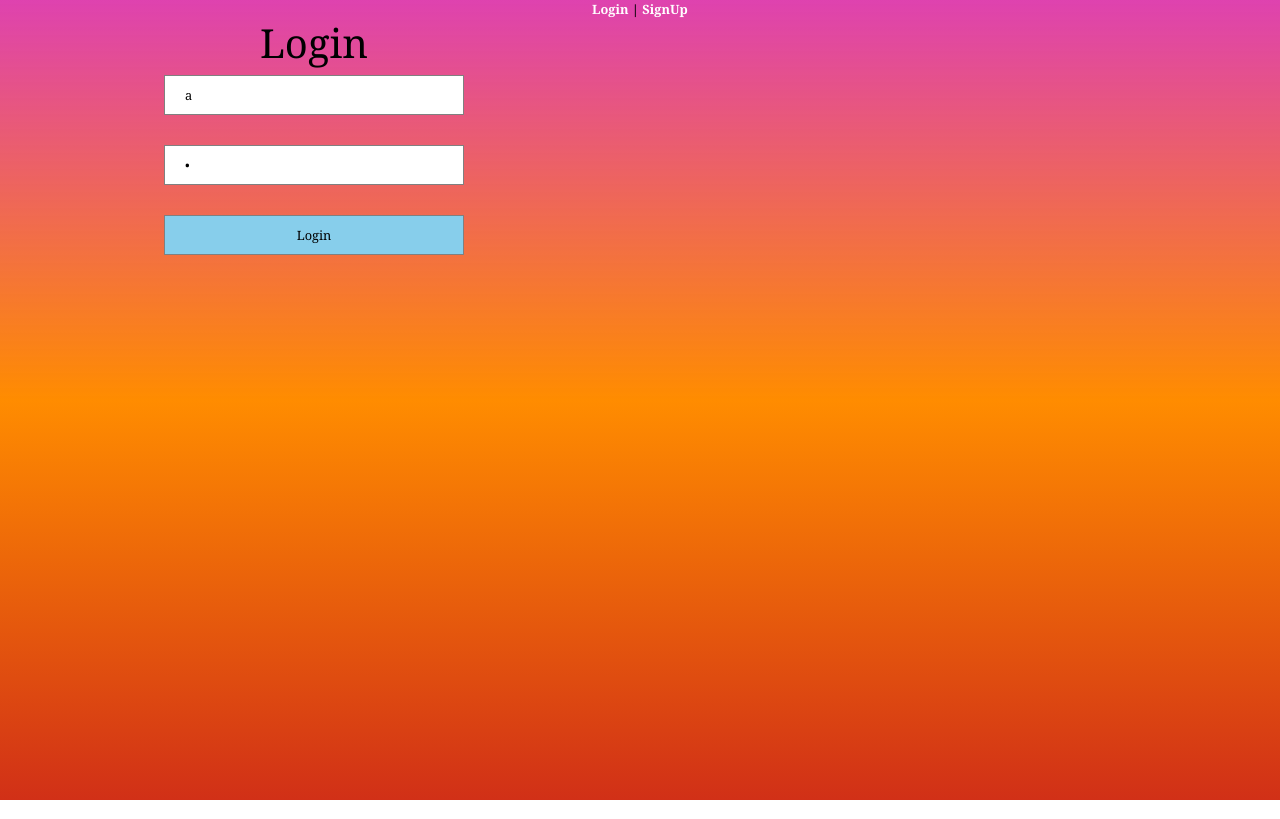
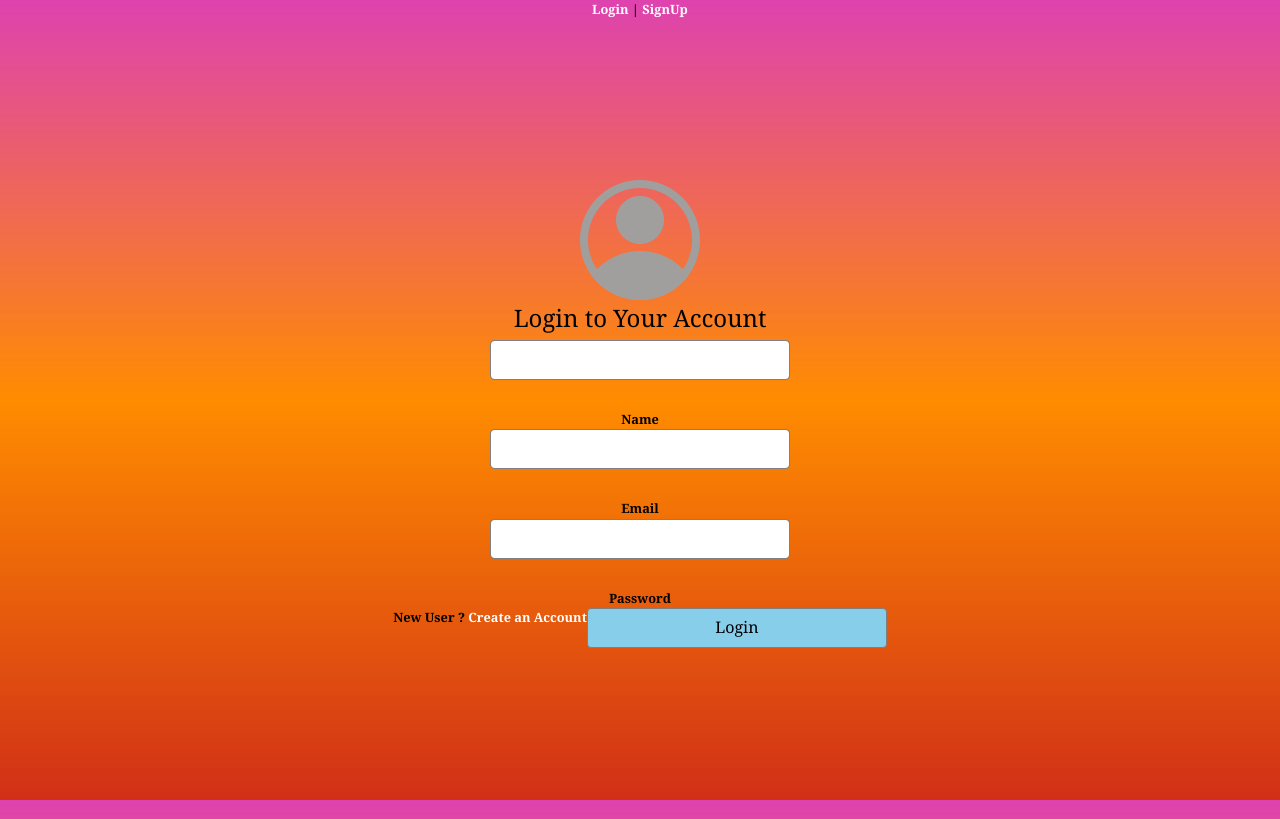
Before and after one commit to Rajasekhar1989/vue-template, a Vue app: page /login in a window 1280 px wide. Built offline with nearby package versions, Linux system fonts and the light colour scheme; what ion-rangeslider, vue-js-toggle-button, vue2-datepicker would draw is missing.

Commit message:
Update Login.vue

```diff
--- a/src/components/Login.vue
+++ b/src/components/Login.vue
@@ -1,10 +1,26 @@
 <template>
-  <div class="row">
-    <div class="login col-lg-6">
-      <h1>Login</h1>
-      <input type="text" v-model="loginEmail" placeholder="Enter Email" />
-      <input type="password" v-model="loginPassword" placeholder="Enter Password" />
-      <button v-on:click="login">Login</button>
+  <div class="flex_wrap" style="height:100vh">
+    <div class="login clearfix">
+      <figure>
+        <img :src="userIcon" alt="">
+      </figure>
+      <h4>Login to Your Account</h4>
+      <div class="form-group">
+        <input type="text" class="form-control formInput"  />
+        <label for="name" class="formLabel">Name</label>
+      </div>
+      <div class="form-group">
+        <input type="text" class="form-control formInput" v-model="loginEmail" />
+        <label for="name" class="formLabel">Email</label>
+      </div>
+      <div class="form-group">
+        <input type="password" class="form-control formInput" v-model="loginPassword" />
+        <label for="name" class="formLabel">Password</label>
+      </div>
+      <div class="formSubmit">
+        <button v-on:click="login" class="btn btn-info float-end">Login</button>
+        <span>New User ? <router-link to="/sign-up">Create an Account</router-link></span>
+      </div>
     </div>
   </div>
 </template>
@@ -16,8 +32,9 @@ export default {
     {
       return {
         isLogin:true,
-        loginEmail: "a",
-        loginPassword: "a",
+        loginEmail: "",
+        loginPassword: "",
+        userIcon:require("../assets/images/user.png")
       };
     }
   },
```
